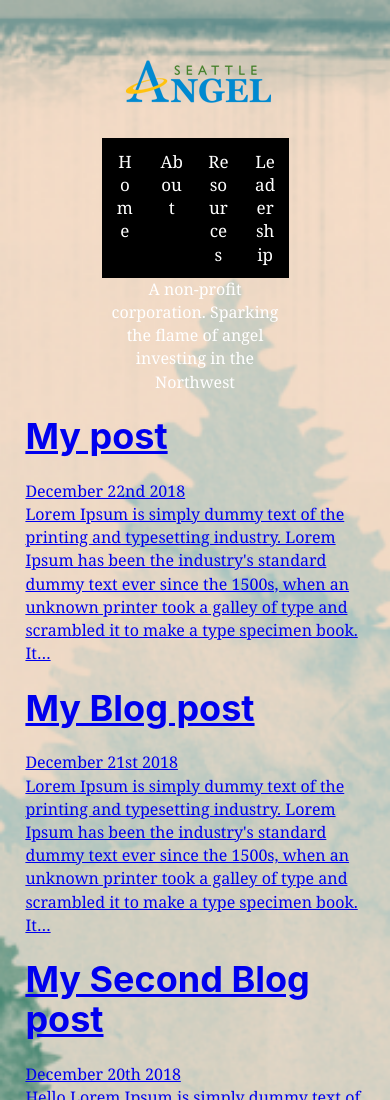
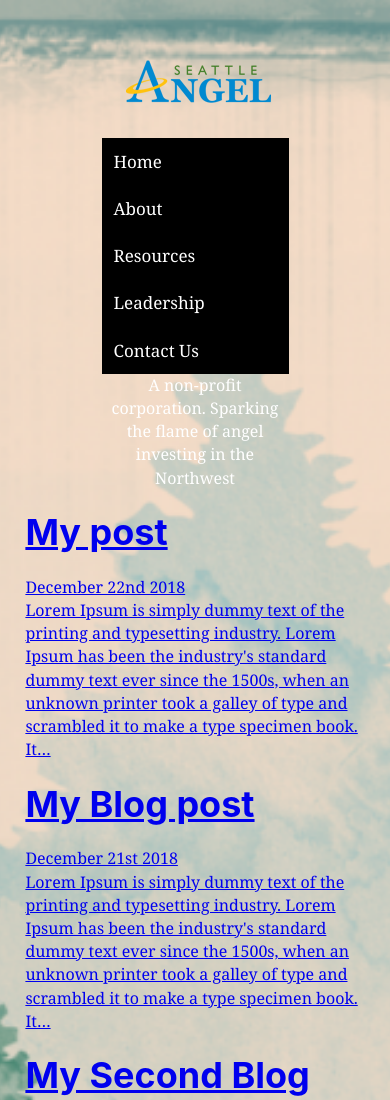
Before and after one commit to clarencedave/clarence.github.io, a Gatsby site: page / in a window 390 px wide. Shown: the top 1100 px of the page. Built offline with nearby package versions, Linux system fonts and the light colour scheme; Gatsby itself is replaced by a stand-in of ours.

Commit message:
Contact us added

```diff
--- a/src/components/header.js
+++ b/src/components/header.js
@@ -45,6 +45,7 @@ const Header = ({ siteTitle }) => (
       <a href="about"> About </a>
         <a href="#resource"> Resources </a>
           <a href="leadership"> Leadership </a>
+          <a href="form"> Contact Us </a>
              </div>
 
     <div class="profit">
--- a/src/components/layout.css
+++ b/src/components/layout.css
@@ -17,6 +17,7 @@ body {
   width: 100%;
   background-color: black;
   overflow: auto;
+
 }
 
 
@@ -102,11 +103,20 @@ input[type=submit] {
   color: white;
   text-decoration: none;
   font-size: 17px;
-  width: 25%; /* Four links of equal widths */
+  width: 20%; /* Four links of equal widths */
   text-align: center;
 }
 
+@media screen and (max-width: 650px) {
 
+
+  .header-right a {
+    float: none;
+    display: block;
+    width: 100%;
+    text-align: left;
+  }
+}
 
 
 
```
